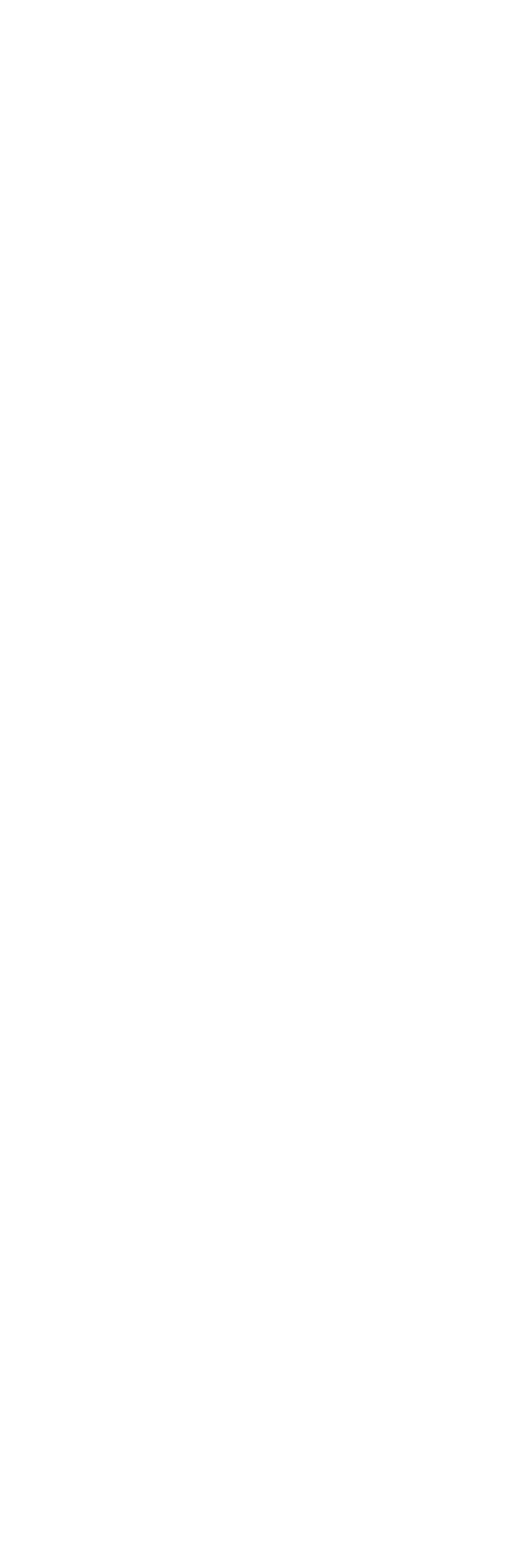
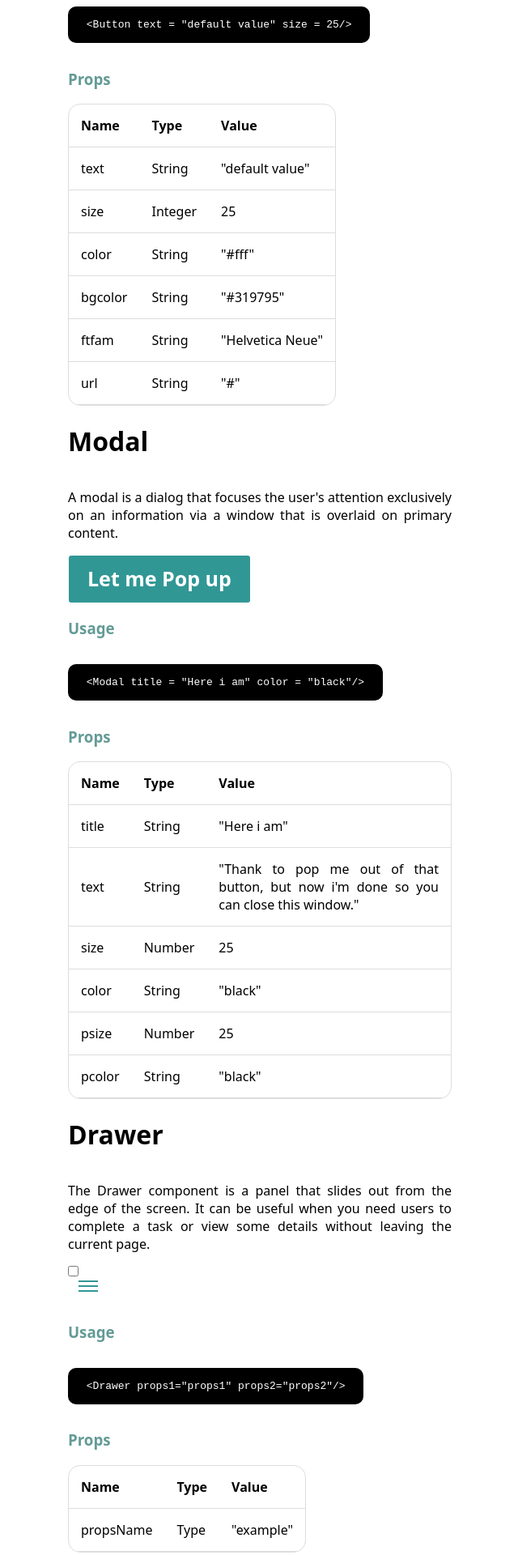
Before and after one commit to hetic-paris-ilyes/TP_Components_Svelte, a Svelte app in the folder TP_Svelte_Hetic/TP_Svelte_Hetic/myapp/: page / in a window 1280 px wide. Shown: the part 6780-8700 px from the top of the page at 81% size, without its empty margins (398-1038 px from the left). Before the commit the page ends 6563 px from the top, so only its background shows below. Built offline with nearby package versions, Linux system fonts and the light colour scheme.

Commit message:
add docs btn and modal

```diff
--- a/TP_Svelte_Hetic/TP_Svelte_Hetic/myapp/src/components/Documentation.svelte
+++ b/TP_Svelte_Hetic/TP_Svelte_Hetic/myapp/src/components/Documentation.svelte
@@ -9,6 +9,9 @@
   import Timer from "./Timer.svelte";
   import Table from "./Table.svelte";
   import { tableData } from "../static/tableData";
+  import Button from "./Button.svelte";
+  import Modal from "./Modal.svelte";
+  import Drawer from "./Drawer.svelte";
 
   const exampleTable = `[{
     name: 'Kapabangala',
@@ -429,6 +432,143 @@
       </div>
     </div>
     <!-- // END TIMER -->
+    <!-- // Button -->
+    <h1 id="Button">Button</h1>
+    <p>
+      Button component is used to trigger an action or event, such as submitting
+      a form, opening a Dialog, canceling an action, or performing a delete
+      operation.
+    </p>
+
+    <Button text="default value" size="25" url="#Button" />
+
+    <h3>Usage</h3>
+    <pre><code> {'<Button text = "default value" size = 25/>'} </code></pre>
+    <h3>Props</h3>
+    <div class="table">
+      <table>
+        <tr>
+          <th>Name</th>
+          <th>Type</th>
+          <th>Value</th>
+        </tr>
+
+        <tr>
+          <td>text</td>
+          <td>String</td>
+          <td>"default value"</td>
+        </tr>
+        <tr>
+          <td>size</td>
+          <td>Integer</td>
+          <td>25</td>
+        </tr>
+        <tr>
+          <td>color</td>
+          <td>String</td>
+          <td>"#fff"</td>
+        </tr>
+        <tr>
+          <td>bgcolor</td>
+          <td>String</td>
+          <td>"#319795"</td>
+        </tr>
+        <tr>
+          <td>ftfam</td>
+          <td>String</td>
+          <td>"Helvetica Neue"</td>
+        </tr>
+        <tr>
+          <td>url</td>
+          <td>String</td>
+          <td>"#"</td>
+        </tr>
+      </table>
+    </div>
+    <!-- // END Button-->
+    <!-- // Modal -->
+    <h1 id="Modal">Modal</h1>
+    <p>
+      A modal is a dialog that focuses the user's attention exclusively on an
+      information via a window that is overlaid on primary content.
+    </p>
+    <Modal title="Here i am" color="black" />
+
+    <h3>Usage</h3>
+    <pre><code> {'<Modal title = "Here i am" color = "black"/>'} </code></pre>
+    <h3>Props</h3>
+    <div class="table">
+      <table>
+        <tr>
+          <th>Name</th>
+          <th>Type</th>
+          <th>Value</th>
+        </tr>
+
+        <tr>
+          <td>title</td>
+          <td>String</td>
+          <td>"Here i am"</td>
+        </tr>
+        <tr>
+          <td>text</td>
+          <td>String</td>
+          <td
+            >"Thank to pop me out of that button, but now i'm done so you can
+            close this window."</td
+          >
+        </tr>
+        <tr>
+          <td>size</td>
+          <td>Number</td>
+          <td>25</td>
+        </tr>
+        <tr>
+          <td>color</td>
+          <td>String</td>
+          <td>"black"</td>
+        </tr>
+        <tr>
+          <td>psize</td>
+          <td>Number</td>
+          <td>25</td>
+        </tr>
+        <tr>
+          <td>pcolor</td>
+          <td>String</td>
+          <td>"black"</td>
+        </tr>
+      </table>
+    </div>
+    <!-- // END Modal-->
+    <!-- // Drawer -->
+    <h1 id="Drawer">Drawer</h1>
+    <p>
+      The Drawer component is a panel that slides out from the edge of the
+      screen. It can be useful when you need users to complete a task or view
+      some details without leaving the current page.
+    </p>
+    <Drawer />
+
+    <h3>Usage</h3>
+    <pre><code> {'<Drawer props1="props1" props2="props2"/>'} </code></pre>
+    <h3>Props</h3>
+    <div class="table">
+      <table>
+        <tr>
+          <th>Name</th>
+          <th>Type</th>
+          <th>Value</th>
+        </tr>
+
+        <tr>
+          <td>propsName</td>
+          <td>Type</td>
+          <td>"example"</td>
+        </tr>
+      </table>
+    </div>
+    <!-- // END Drawer-->
   </div>
 </div>
 
--- a/TP_Svelte_Hetic/TP_Svelte_Hetic/myapp/src/components/Drawer.svelte
+++ b/TP_Svelte_Hetic/TP_Svelte_Hetic/myapp/src/components/Drawer.svelte
@@ -57,7 +57,7 @@
 
   #drawer-toggle {
     position: absolute;
-    opacity: 0;
+    opacity: 1;
   }
 
   #drawer-toggle-label {
@@ -71,7 +71,7 @@
     height: 50px;
     width: 50px;
     display: block;
-    position: fixed;
+    position: relative;
     background: rgba(255, 255, 255, 0);
     z-index: 1;
   }
```
